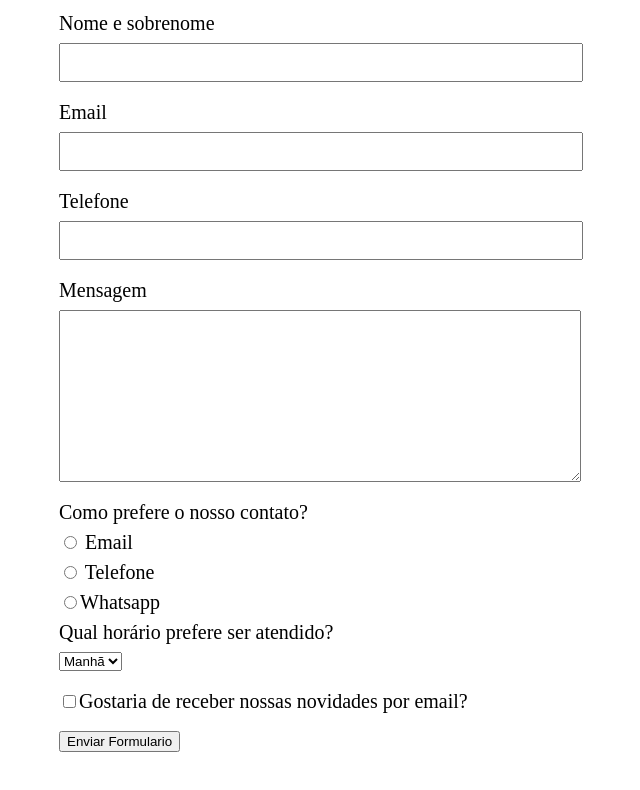
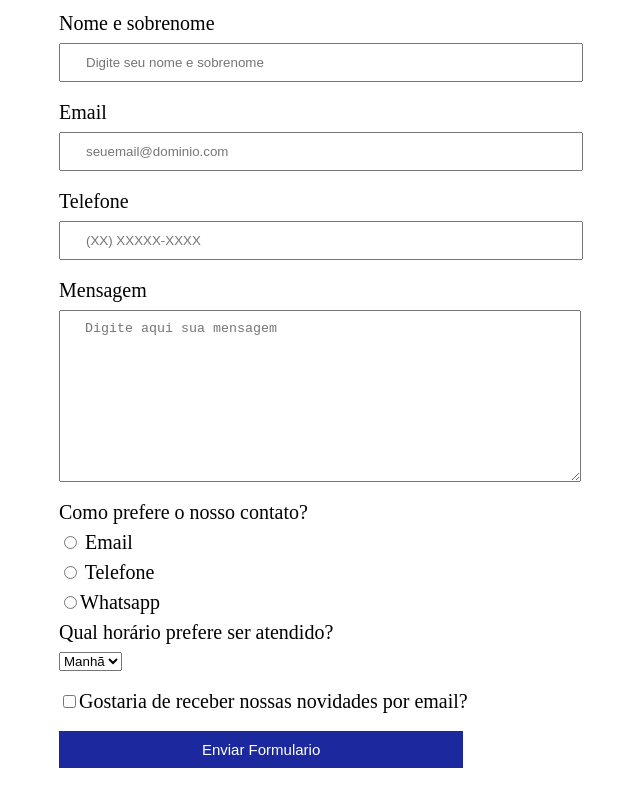
Before and after one commit to Lluanagabriela/Barbearia-Alura., a plain HTML site: page contato.html in a window 1280 px wide. Shown: the part 320-1110 px from the top of the page, without its empty margins (111-751 px from the left). Drawn offline with Linux system fonts and the light colour scheme.

Commit message:
Add files via upload

```diff
--- a/contato.html
+++ b/contato.html
@@ -27,16 +27,16 @@
          <main>
             <form>
                 <label for="nomesobrenome">  Nome e sobrenome </label>
-               <input type="text" id="nomesobrenome" class="input-padrao">
+               <input type="text" id="nomesobrenome" class="input-padrao" required placeholder="Digite seu nome e sobrenome">
 
                <label for="email">Email</label>
-               <input type="text" id="email" class="input-padrao">
+               <input type="text" id="email" class="input-padrao" required placeholder="seuemail@dominio.com">
 
                <label for="telefone">Telefone</label>
-               <input type="text" id="telefone" class="input-padrao">
+               <input type="text" id="telefone" class="input-padrao"required placeholder="(XX) XXXXX-XXXX">
 
-               <label for="mensagem">Mensagem</label>
-               <textarea name="" id="mensagem"  cols="30" rows="10" class="input-padrao"></textarea>
+               <label for="mensagem">Mensagem</label >
+               <textarea name="" id="mensagem"  cols="30" rows="10" class="input-padrao" placeholder="Digite aqui sua mensagem"></textarea>
 
                <div>
                  <p>Como prefere o nosso contato?</p>
@@ -64,7 +64,7 @@
 
               <label class="checkbox"> <input type="checkbox">Gostaria de receber nossas novidades por email?</label>
 
-               <input type="submit" value="Enviar Formulario" >
+               <input type="submit" value="Enviar Formulario" class="enviar">
              </form>
          </main>
 
--- a/style.css
+++ b/style.css
@@ -127,3 +127,18 @@ form label, form p {
 .checkbox{
     margin: 20px 0;
 }
+
+.enviar{
+    width: 43%;
+    padding: 10px 0;
+    background-color: #1b289e;
+    color: #ffffff;
+    font-size: 15px;
+    border: none;
+    transition: 1s all;
+}
+
+.enviar:hover{
+    background-color: #ff0000;
+    color: #ffffff;
+}
```
